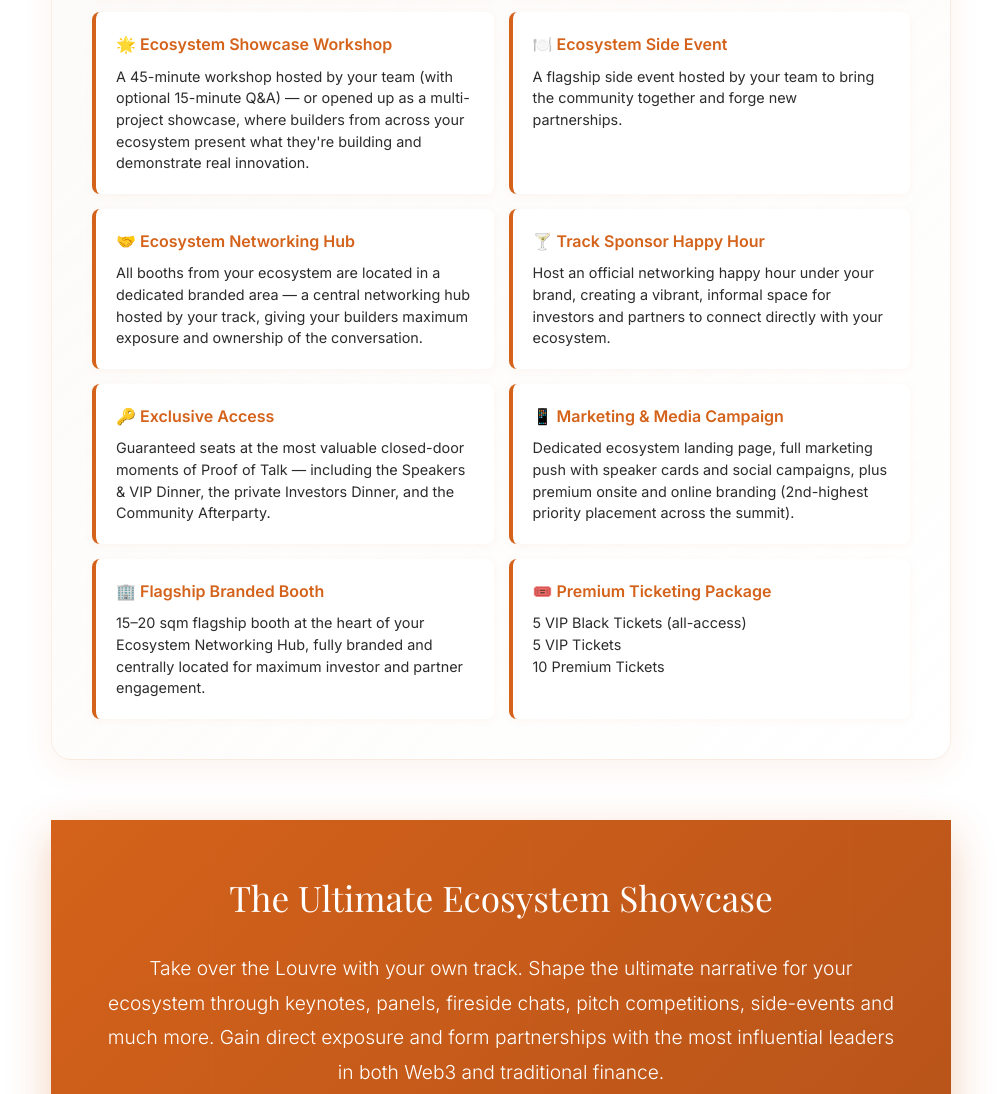
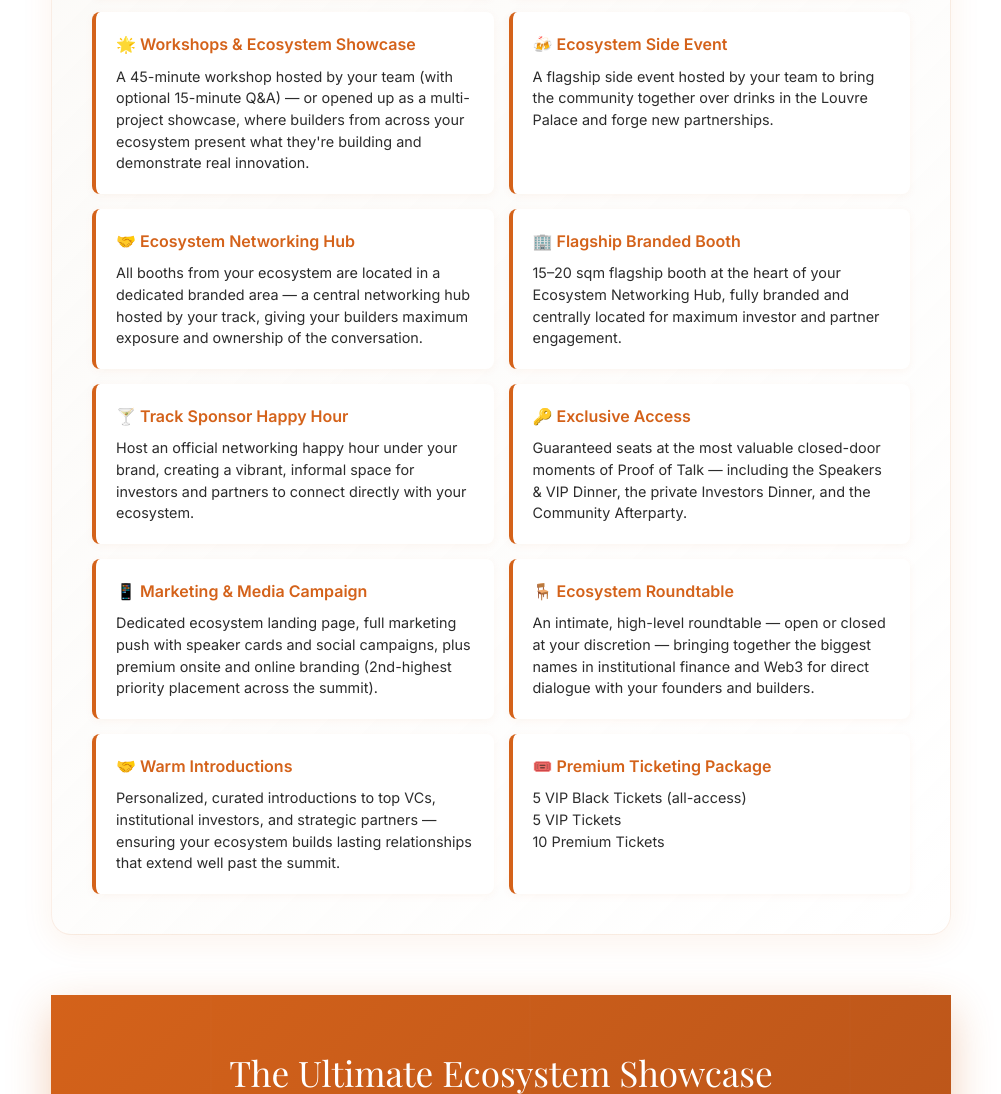
Before and after one commit to HermesTrismegistus47/track-sponsor, a plain HTML site: page index.html in a window 1280 px wide. Shown: the part 9087-10181 px from the top of the page, without its empty margins (139-1140 px from the left). Drawn offline with nearby package versions, Linux system fonts and the light colour scheme; a web font is replaced by a local one.

Commit message:
Sponsorship Package Updates: Added Ecosystem Roundtable and Warm Introductions, updated side event text and emoji, reordered Flagship Booth, changed workshop title

```diff
--- a/index.html
+++ b/index.html
@@ -1664,18 +1664,22 @@
                             <div class="summary-item-desc">Your ecosystem secures its own track in the premier Web3 pitch competition. Community startups pitch directly to the strongest VC jury in the industry, followed by a dedicated jury roundtable discussion.</div>
                         </div>
                         <div class="summary-item">
-                            <div class="summary-item-title">🌟 Ecosystem Showcase Workshop</div>
+                            <div class="summary-item-title">🌟 Workshops & Ecosystem Showcase</div>
                             <div class="summary-item-desc">A 45-minute workshop hosted by your team (with optional 15-minute Q&A) — or opened up as a multi-project showcase, where builders from across your ecosystem present what they're building and demonstrate real innovation.</div>
                         </div>
                         <div class="summary-item">
-                            <div class="summary-item-title">🍽️ Ecosystem Side Event</div>
-                            <div class="summary-item-desc">A flagship side event hosted by your team to bring the community together and forge new partnerships.</div>
+                            <div class="summary-item-title">🍻 Ecosystem Side Event</div>
+                            <div class="summary-item-desc">A flagship side event hosted by your team to bring the community together over drinks in the Louvre Palace and forge new partnerships.</div>
                         </div>
                         <div class="summary-item">
                             <div class="summary-item-title">🤝 Ecosystem Networking Hub</div>
                             <div class="summary-item-desc">All booths from your ecosystem are located in a dedicated branded area — a central networking hub hosted by your track, giving your builders maximum exposure and ownership of the conversation.</div>
                         </div>
                         <div class="summary-item">
+                            <div class="summary-item-title">🏢 Flagship Branded Booth</div>
+                            <div class="summary-item-desc">15–20 sqm flagship booth at the heart of your Ecosystem Networking Hub, fully branded and centrally located for maximum investor and partner engagement.</div>
+                        </div>
+                        <div class="summary-item">
                             <div class="summary-item-title">🍸 Track Sponsor Happy Hour</div>
                             <div class="summary-item-desc">Host an official networking happy hour under your brand, creating a vibrant, informal space for investors and partners to connect directly with your ecosystem.</div>
                         </div>
@@ -1688,8 +1692,12 @@
                             <div class="summary-item-desc">Dedicated ecosystem landing page, full marketing push with speaker cards and social campaigns, plus premium onsite and online branding (2nd-highest priority placement across the summit).</div>
                         </div>
                         <div class="summary-item">
-                            <div class="summary-item-title">🏢 Flagship Branded Booth</div>
-                            <div class="summary-item-desc">15–20 sqm flagship booth at the heart of your Ecosystem Networking Hub, fully branded and centrally located for maximum investor and partner engagement.</div>
+                            <div class="summary-item-title">🪑 Ecosystem Roundtable</div>
+                            <div class="summary-item-desc">An intimate, high-level roundtable — open or closed at your discretion — bringing together the biggest names in institutional finance and Web3 for direct dialogue with your founders and builders.</div>
+                        </div>
+                        <div class="summary-item">
+                            <div class="summary-item-title">🤝 Warm Introductions</div>
+                            <div class="summary-item-desc">Personalized, curated introductions to top VCs, institutional investors, and strategic partners — ensuring your ecosystem builds lasting relationships that extend well past the summit.</div>
                         </div>
                         <div class="summary-item">
                             <div class="summary-item-title">🎟️ Premium Ticketing Package</div>
```
